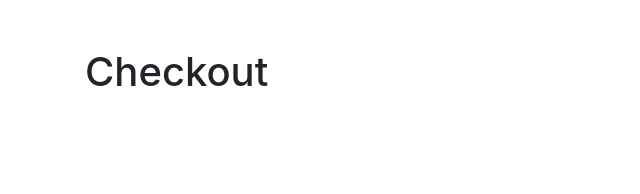
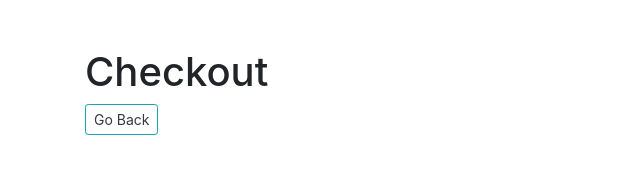
Before and after one commit to webroyit/S9W0V2-DrinkShop, a Vue app: page /#/checkout in a window 1280 px wide. Shown: the top 194 px of the page, without its empty margins (0-640 px from the left). Built offline with nearby package versions, Linux system fonts and the light colour scheme.

Commit message:
Use router-link tag to go to a different page

```diff
--- a/src/components/Checkout.vue
+++ b/src/components/Checkout.vue
@@ -31,6 +31,7 @@
                 </tr>
             </tbody>
         </table>
+        <router-link class="btn btn-sm btn-outline-info text-dark" to="/">Go Back</router-link>
     </div>
 </template>
 
--- a/src/components/Navbar.vue
+++ b/src/components/Navbar.vue
@@ -33,6 +33,7 @@
                   </div>
                 </div>
               </div>
+              <router-link class="btn btn-sm btn-outline-info text-dark float-right mr-4" to="/checkout">Checkout</router-link>
             </div>
           </div>
         </div>
```
